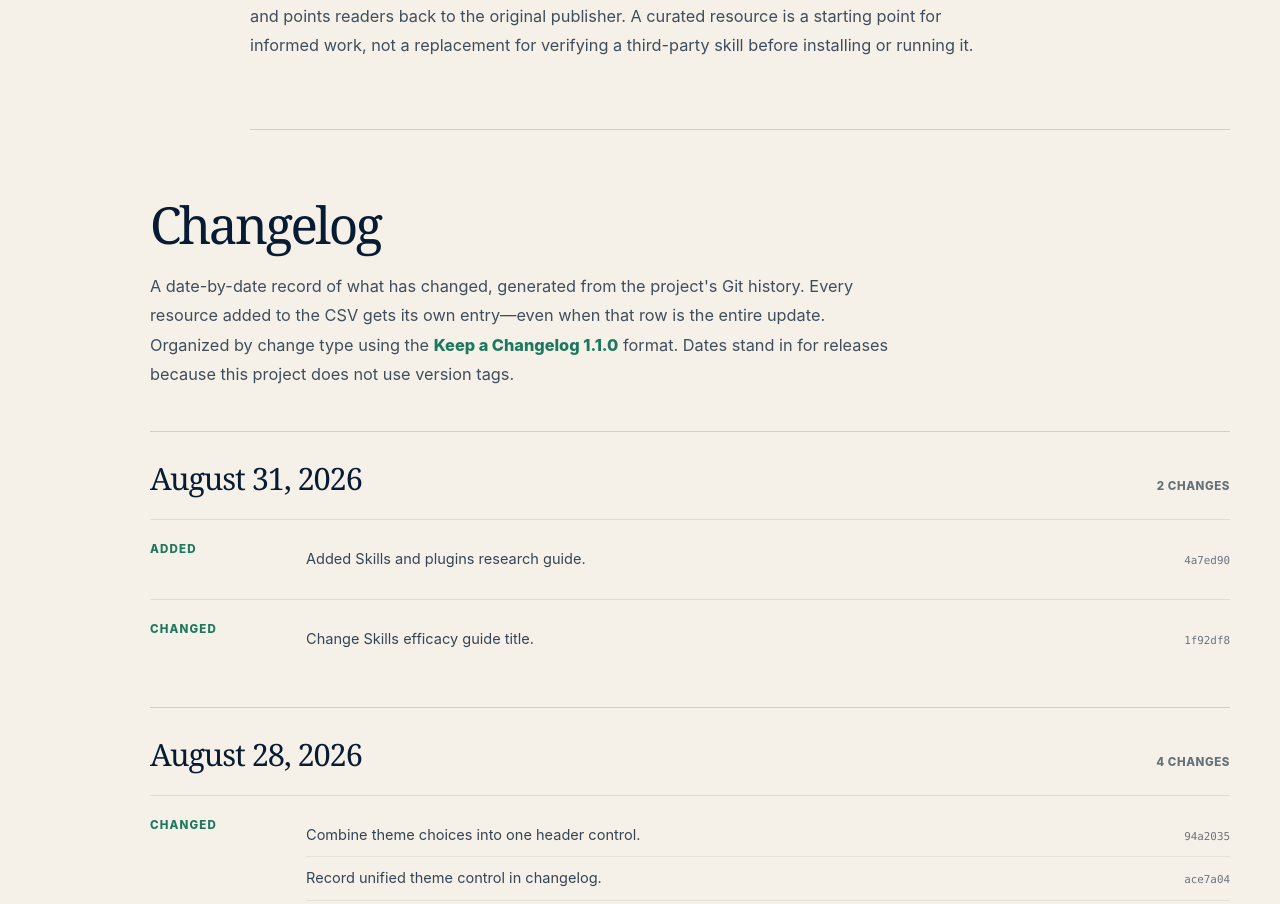
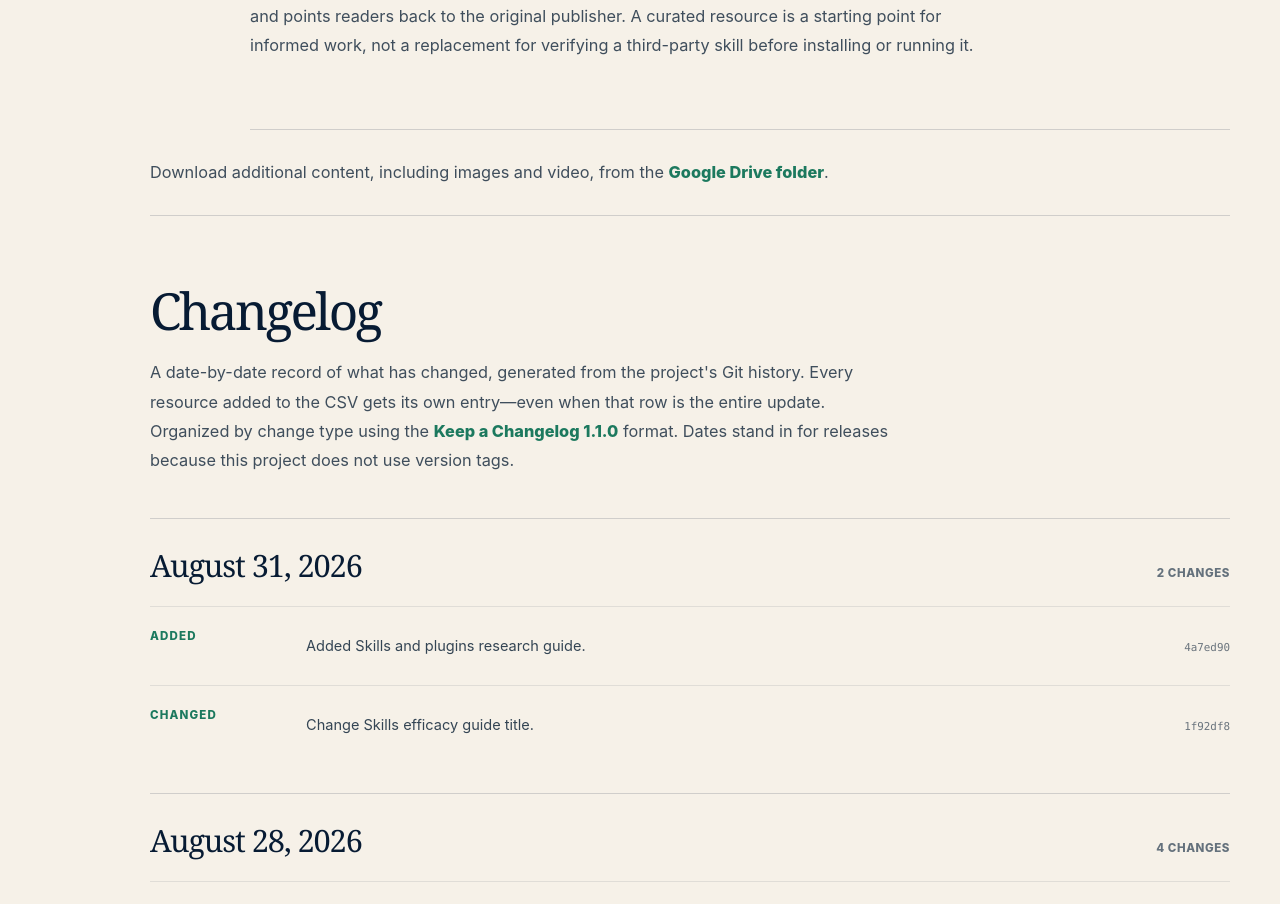
Before and after one commit to JoeyWilkes12/agent-skills-resource-library, a Next.js app: page /about in a window 1280 px wide. Shown: the part 1620-2524 px from the top of the page. Built offline with nearby package versions, Linux system fonts and the light colour scheme; no server answers.

Commit message:
[AI] Add Google Drive media folder to About page

```diff
--- a/app/about/page.tsx
+++ b/app/about/page.tsx
@@ -8,6 +8,8 @@ const libraryUrl =
   "https://joeywilkes12.github.io/agent-skills-resource-library/.";
 const repositoryUrl =
   "https://github.com/JoeyWilkes12/agent-skills-resource-library";
+const mediaFolderUrl =
+  "https://drive.google.com/drive/folders/1aTT5d4Rg4o820jh26tI9qY8nLE4tHAyC?usp=sharing";
 
 function formatDate(date: string) {
   return new Intl.DateTimeFormat("en-US", {
@@ -119,6 +121,11 @@ export default function AboutPage() {
           </div>
         </section>
 
+        <p className="about-media-note">
+          Download additional content, including images and video, from the{" "}
+          <a href={mediaFolderUrl}>Google Drive folder</a>.
+        </p>
+
         <section
           className="about-section about-changelog"
           aria-labelledby="changelog-heading"
--- a/app/globals.css
+++ b/app/globals.css
@@ -3025,6 +3025,27 @@ footer p:first-child {
   max-width: 1080px;
   padding-bottom: 0;
   border-bottom: 0;
+}
+
+.about-media-note {
+  max-width: 1080px;
+  margin: 0 0 0 auto;
+  padding: 28px 0;
+  border-bottom: 1px solid var(--line);
+  color: #3f4e5c;
+  font-size: 1.02rem;
+  line-height: 1.8;
+}
+
+.about-media-note a {
+  color: var(--mint-dark);
+  font-weight: 780;
+  text-underline-offset: 4px;
+}
+
+.about-media-note a:focus-visible {
+  outline: 3px solid var(--coral);
+  outline-offset: 4px;
 }
 
 .changelog-intro > p:not(.changelog-format-note) {
@@ -3739,6 +3760,11 @@ footer p:first-child {
     padding: 48px 4px;
   }
 
+  .about-media-note {
+    margin-left: 0;
+    padding: 28px 4px;
+  }
+
   .changelog-group {
     grid-template-columns: 1fr;
     gap: 8px;
```
